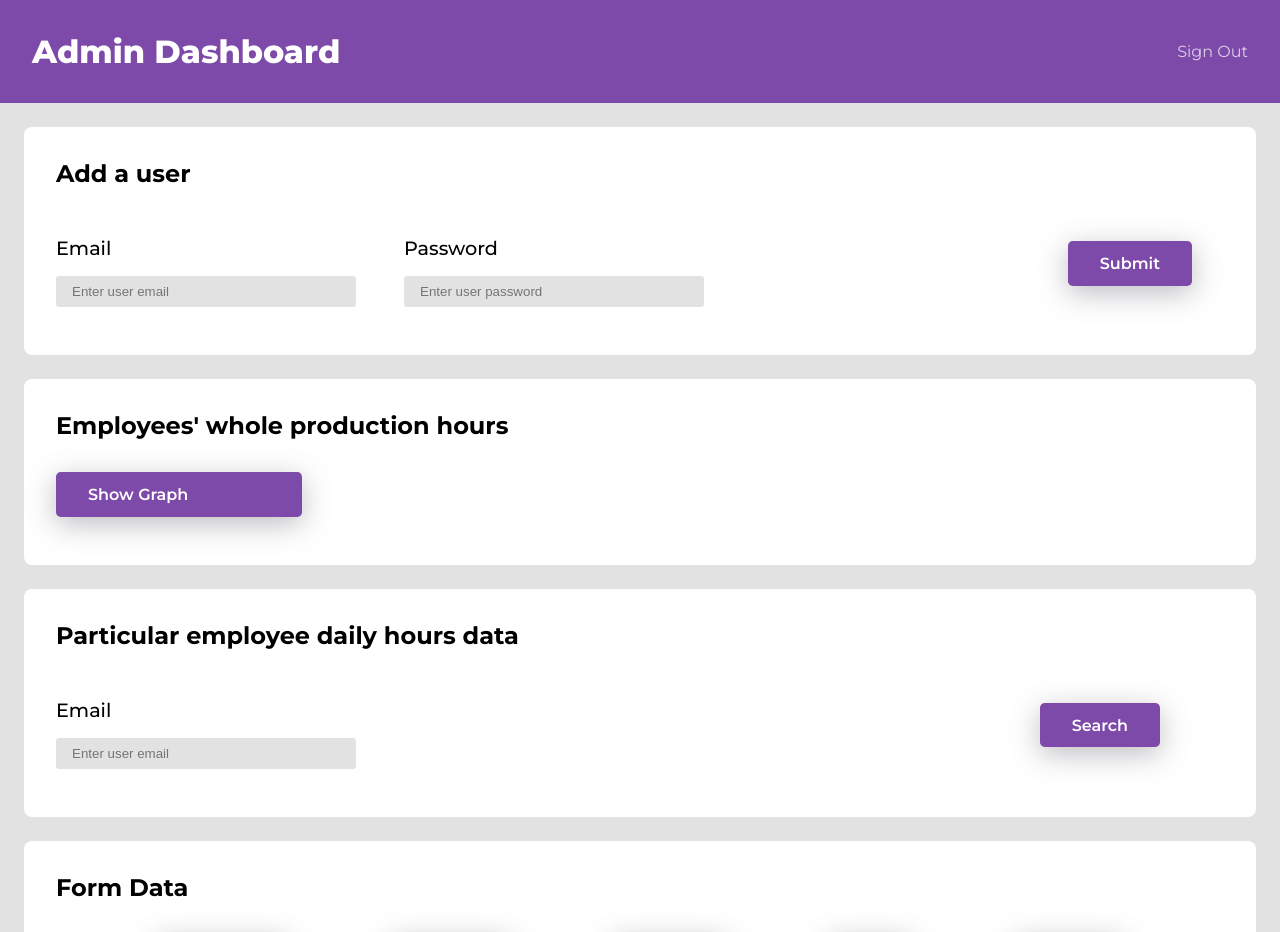
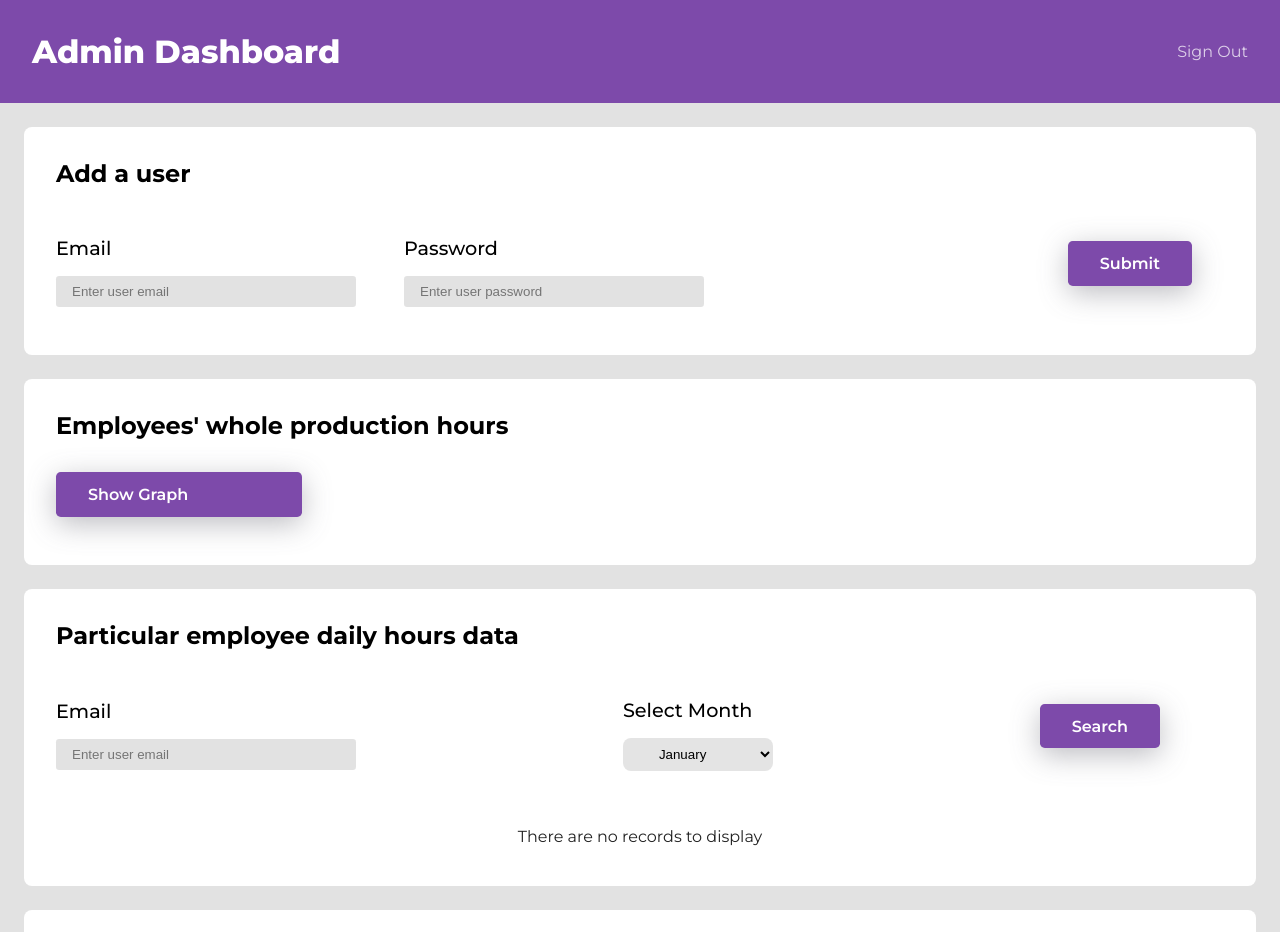
Before and after one commit to diptanshumahish/wg_pwa, a Next.js app: page /adminpage in a window 1280 px wide. Shown: the top 932 px of the page. Built offline with nearby package versions, Linux system fonts and the light colour scheme.

Commit message:
all done

```diff
--- a/pages/adminpage.js
+++ b/pages/adminpage.js
@@ -16,7 +16,7 @@ import {
     Tooltip,
     Legend,
 } from 'chart.js';
-import { useState } from "react";
+import { use, useState } from "react";
 import DataTable from "react-data-table-component";
 import React from 'react'
 
@@ -147,34 +147,6 @@ export default function Admin() {
             }
         ]
     }
-    const options1 = {
-        responsive: true,
-        plugins: {
-            legend: {
-                position: 'top',
-            },
-            title: {
-                display: true,
-                position: 'bottom',
-                text: `report for ${searchEmail}`,
-            },
-
-        },
-    }
-    const data1 = {
-        labels: partLab,
-
-        datasets: [
-            {
-                label: 'Employee production hours',
-                data: partDat,
-                backgroundColor: '#7d4aaa74',
-                borderColor: '#7d4aaa',
-                borderWidth: 1,
-
-            }
-        ]
-    }
     const options2 = {
         responsive: true,
         plugins: {
@@ -203,35 +175,6 @@ export default function Admin() {
             }
         ]
     }
-    const options3 = {
-        responsive: true,
-        plugins: {
-            legend: {
-                position: 'top',
-            },
-            title: {
-                display: true,
-                position: 'bottom',
-                text: `productivity graph for ${searchPart}`,
-            },
-
-        },
-    }
-    const data3 = {
-        labels: partProdLab,
-
-        datasets: [
-            {
-                label: 'Productivity Score',
-                data: partProdData,
-                backgroundColor: '#7d4aaa74',
-                borderColor: '#7d4aaa',
-                borderWidth: 1,
-
-            }
-        ]
-    }
-
     //data table
     const [columnsTables, setColumns] = useState([]);
     const [dataTables, setDataT] = useState([]);
@@ -766,6 +709,80 @@ export default function Admin() {
             selector: row => row.value,
         }
     ];
+    const [sortHours1, setSortHours1] = useState([]);
+    const [month1, setMonth1] = useState('');
+    var prodScoreColumn1 = [
+        {
+            name: 'date',
+            selector: row => row.date,
+            style: {
+                backgroundColor: 'rgba(63, 195, 128, 0.9)',
+                color: 'white',
+            },
+            sortable: true
+        },
+        {
+            name: 'Score',
+            selector: row => row.value,
+        }
+    ];
+    async function tableScore1() {
+
+        const docRef = doc(db, 'dailyWork', searchEmail)
+        const docSnap = (await getDoc(docRef));
+        if (docSnap.exists()) {
+            var tempAr = [];
+            var idCollection = [];
+            var data = docSnap.data();
+            var map = Object.entries(data);
+
+            map.forEach((ele) => {
+                var t = ele[0].toString();
+                var hi = t.split('/');
+                tempAr.push(hi[0]);
+                idCollection.push(hi[1]);
+            });
+            var idCol2 = [];
+            idCollection.filter((curr, index, ele) => {
+                if (curr == month1) {
+                    idCol2.push(index);
+                }
+                if (idCol2 == []) {
+                    toast.error('No data for the month', {
+                        position: "top-right",
+                        autoClose: 5000,
+                        hideProgressBar: false,
+                        closeOnClick: true,
+                        pauseOnHover: true,
+                        draggable: true,
+                        progress: undefined,
+                        theme: "light",
+                    });
+                };
+            });
+            var finalAr = [];
+            idCol2.forEach((ele) => {
+                finalAr.push(map[ele]);
+            });
+            var fin = [];
+            var dat = [];
+            finalAr.forEach((ele) => {
+
+                var t = ele[0].split('/');
+                fin.push(Number(t[0]));
+                dat.push(ele[1]);
+
+            })
+            var newFin = [];
+            newFin = fin.map((item) => { return { date: item } });
+            newFin.forEach((ele, index) => {
+                ele['id'] = index + 1
+                ele['value'] = dat[index];
+            });
+            setSortHours1(newFin);
+        }
+    }
+
     return (
         <div>
             <Head>
@@ -878,6 +895,28 @@ export default function Admin() {
                                 }} />
                             </div>
                             <div className={s.findSpace}>
+                                <div className={s.inpHead}>
+                                    Select Month
+                                </div>
+                                <select id="month1" class={s.select} onChange={() => {
+                                    setMonth1(document.getElementById("month1").value);
+                                }} required>
+                                    <option value="January" className={s.option}>January</option>
+                                    <option value="February" className={s.option} >February</option>
+                                    <option value="March" className={s.option}>March</option>
+                                    <option value="April" className={s.option}>April</option>
+                                    <option value="May" className={s.option}>May</option>
+                                    <option value="June" className={s.option}>June</option>
+                                    <option value="July" className={s.option}>July</option>
+                                    <option value="August" className={s.option}>August</option>
+                                    <option value="September" className={s.option}>September</option>
+                                    <option value="October" className={s.option}>October</option>
+                                    <option value="November" className={s.option}>November</option>
+                                    <option value="December" className={s.option}>December</option>
+                                </select >
+                            </div>
+
+                            <div className={s.findSpace}>
                                 <div className={s.submitButton} onClick={
                                     () => {
                                         if (searchEmail == '') {
@@ -893,13 +932,20 @@ export default function Admin() {
                                             });
                                             document.getElementById('searchEmail').value = '';
                                         }
-                                        else {
-                                            getPartEmployee().then(() => {
-                                                setPartShown('block');
-                                                document.getElementById('searchEmail').value = '';
-                                            })
+                                        if (month1 != '') {
+                                            tableScore1();
+                                        } else {
+                                            toast.error('No month entered', {
+                                                position: "top-right",
+                                                autoClose: 5000,
+                                                hideProgressBar: false,
+                                                closeOnClick: true,
+                                                pauseOnHover: true,
+                                                draggable: true,
+                                                progress: undefined,
+                                                theme: "light",
+                                            });
                                         }
-
 
                                     }
 
@@ -907,9 +953,8 @@ export default function Admin() {
                             </div>
                         </div>
                     </div>
-                    <Bar style={{ display: partShown }}
-                        options={options1} data={data1}
-
+                    <DataTable columns={prodScoreColumn1} title={month1}
+                        data={sortHours1} pagination
                     />
 
                 </section>
@@ -989,7 +1034,7 @@ export default function Admin() {
                                 <div className={s.inpHead}>
                                     Select Month
                                 </div>
-                                <select id="month" onChange={() => {
+                                <select id="month" class={s.select} onChange={() => {
                                     setMonth(document.getElementById("month").value);
                                 }} required>
                                     <option value="January">January</option>
--- a/pages/index.js
+++ b/pages/index.js
@@ -131,14 +131,14 @@ export default function Home() {
                       Cookies.set('isLogged', 'logged', { expires: 1 / 24 });
                       Cookies.set('email', auth.currentUser.email);
 
-                      if (Cookies.get('email') == 'contact@warriorsgrp.com') {
+                      if (Cookies.get('email') == 'diptanshumahish2016@gmail.com') {
                         if (auth.currentUser.displayName == '' || auth.currentUser.email == '' || auth.currentUser.displayName == null || auth.currentUser.photoURL == null || auth.currentUser.photoURL == "") {
                           router.push('/updatedet');
                         } else {
                           router.push('/adminpage');
                         }
                       } else {
-                        if (auth.currentUser.displayName == '' || auth.currentUser.email == ''  || auth.currentUser.photoURL == "") {
+                        if (auth.currentUser.displayName == '' || auth.currentUser.email == '' || auth.currentUser.photoURL == "") {
                           router.push('/updatedet')
                         } else {
                           router.push('/dashboard')
--- a/styles/adminpage.module.css
+++ b/styles/adminpage.module.css
@@ -131,3 +131,16 @@
 .catagory:active {
     scale: 0.95;
 }
+
+.select {
+    padding: 0.5rem 2rem;
+    border: none;
+    background-color: rgba(128, 128, 128, 0.211);
+    border-radius: 0.5rem;
+    cursor: pointer;
+    outline: none;
+}
+
+.option {
+    padding: 0.5rem;
+}
```
